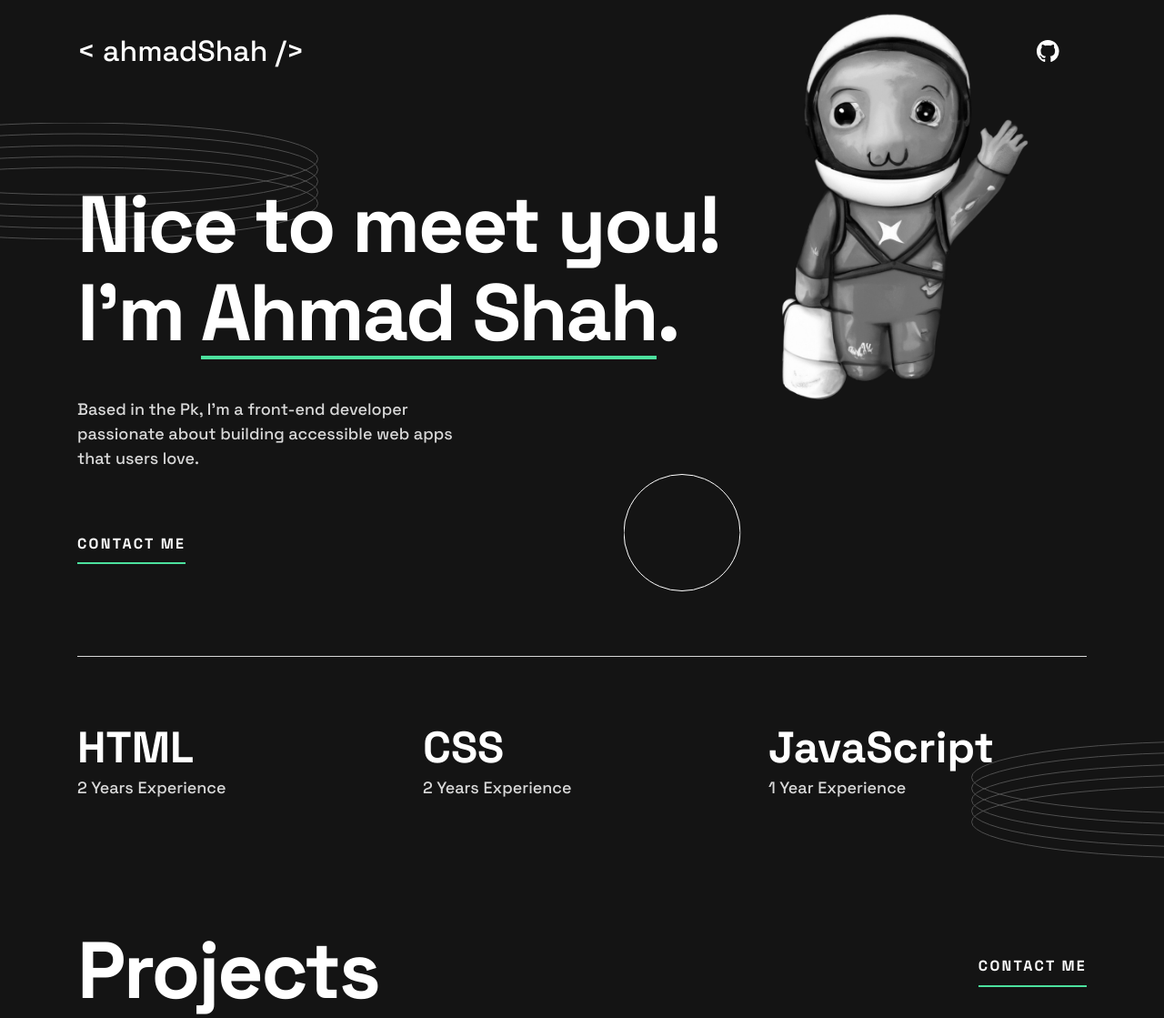
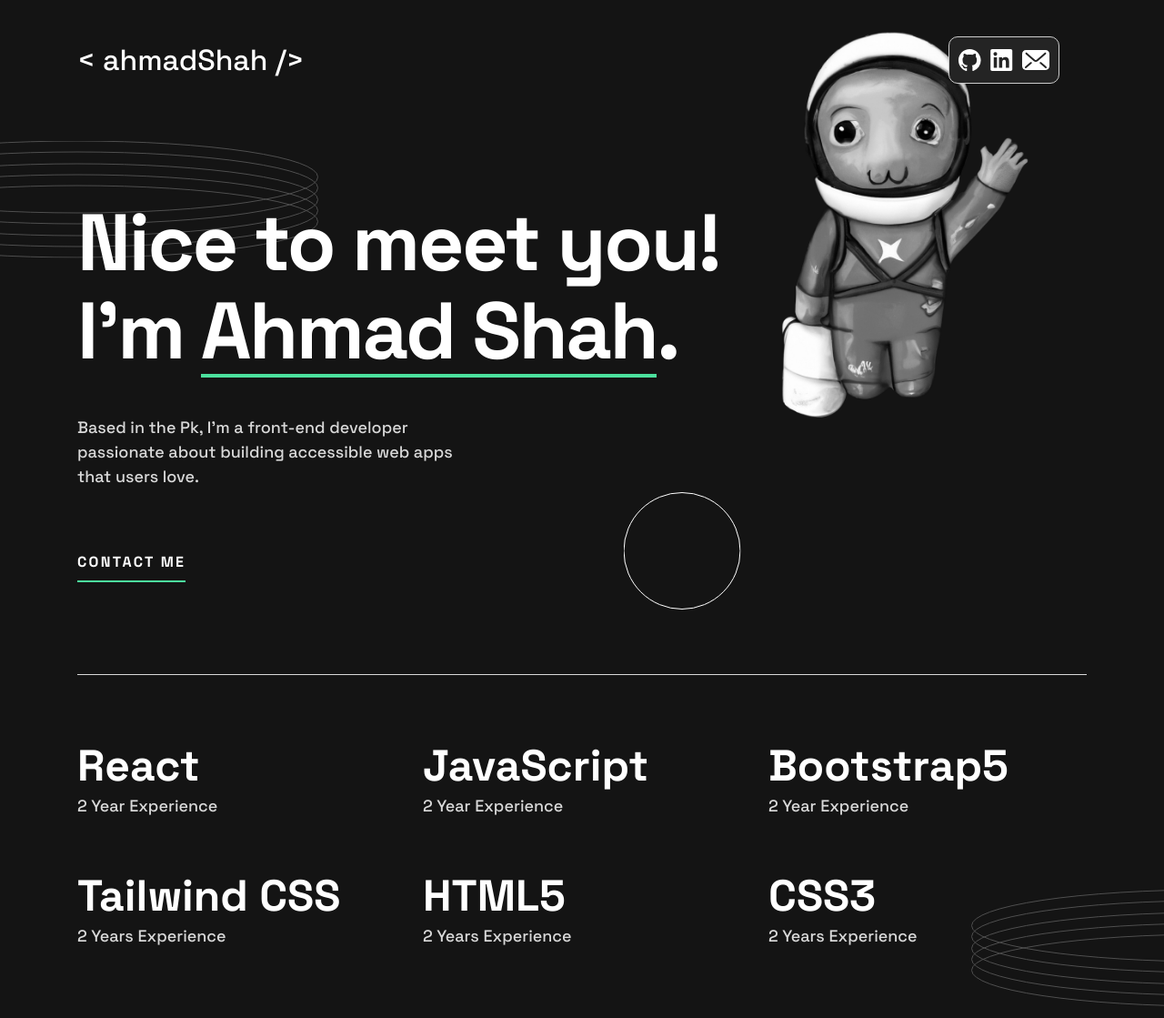
Before and after one commit to syed-ahmad-global/portfolioWeb, a plain HTML site: page index.html in a window 1280 px wide. Shown: the top 1119 px of the page at 91% size. Drawn offline with Linux system fonts and the light colour scheme.

Commit message:
link updated email added

```diff
--- a/index.html
+++ b/index.html
@@ -28,7 +28,8 @@
             &lt ahmadShah &#47&gt
             <span class="visually-hidden">(to home page)</span>
           </a>
-          <a href="https://github.com/SyedMuhammadAhmadShah123" class="header__social" target="_blank">
+          <div class="header__links">
+          <a href="https://github.com/syed-ahmad-global" class="header__social" target="_blank">
             <svg
               xmlns="http://www.w3.org/2000/svg"
               width="25"
@@ -44,22 +45,8 @@
               />
             </svg>
           </a>
-          <!-- <a href="" class="header__social">
-            <svg
-              xmlns="http://www.w3.org/2000/svg"
-              width="26"
-              height="23"
-              aria-labelledby="socialFrontendMentor"
-              role="img"
-            >
-              <title id="socialFrontendMentor">Frontend Mentor</title>
-              <path
-                fill="#FFF"
-                d="M13.084.23a.751.751 0 0 0-.736.75v14.267a.75.75 0 1 0 1.5 0V.98a.75.75 0 0 0-.763-.75ZM24.44 4.504a.752.752 0 0 0-.284.064l-6.44 2.875a.752.752 0 0 0 0 1.37l6.44 2.884a.75.75 0 0 0 .612-1.369L19.861 8.13l4.907-2.191a.753.753 0 0 0 .38-.99.752.752 0 0 0-.708-.444ZM1.371 9.663a.752.752 0 0 0-.74.938C2.41 17.447 8.603 22.23 15.685 22.23a.75.75 0 1 0 0-1.501A14.053 14.053 0 0 1 2.083 10.225a.75.75 0 0 0-.712-.561v-.001Z"
-              />
-            </svg>
-          </a>
-          <a href="" class="header__social">
+
+         <a href="https://linkedin.com/in/syed-ahmad-global" class="header__social" target="_blank" >
             <svg
               xmlns="http://www.w3.org/2000/svg"
               width="25"
@@ -75,7 +62,35 @@
               />
             </svg>
           </a>
-          <a href="" class="header__social">
+          <a href="mailto:example@example.com" class="header__social" target="_blank" onmouseover="copyEmail()">
+            <svg height="30px" width="30px" version="1.1" id="_x32_" xmlns="http://www.w3.org/2000/svg" xmlns:xlink="http://www.w3.org/1999/xlink"
+	 viewBox="0 0 512 512"  xml:space="preserve">
+<style type="text/css">
+	.st0{fill:#ffff;}
+</style>
+<g>
+	<path class="st0" d="M440.917,67.925H71.083C31.827,67.925,0,99.752,0,139.008v233.984c0,39.256,31.827,71.083,71.083,71.083
+		h369.834c39.255,0,71.083-31.827,71.083-71.083V139.008C512,99.752,480.172,67.925,440.917,67.925z M178.166,321.72l-99.54,84.92
+		c-7.021,5.992-17.576,5.159-23.567-1.869c-5.992-7.021-5.159-17.576,1.87-23.567l99.54-84.92c7.02-5.992,17.574-5.159,23.566,1.87
+		C186.027,305.174,185.194,315.729,178.166,321.72z M256,289.436c-13.314-0.033-26.22-4.457-36.31-13.183l0.008,0.008l-0.032-0.024
+		c0.008,0.008,0.017,0.008,0.024,0.016L66.962,143.694c-6.98-6.058-7.723-16.612-1.674-23.583c6.057-6.98,16.612-7.723,23.582-1.674
+		l152.771,132.592c3.265,2.906,8.645,5.004,14.359,4.971c5.706,0.017,10.995-2.024,14.44-5.028l0.074-0.065l152.615-132.469
+		c6.971-6.049,17.526-5.306,23.583,1.674c6.048,6.97,5.306,17.525-1.674,23.583l-152.77,132.599
+		C282.211,284.929,269.322,289.419,256,289.436z M456.948,404.771c-5.992,7.028-16.547,7.861-23.566,1.869l-99.54-84.92
+		c-7.028-5.992-7.861-16.546-1.869-23.566c5.991-7.029,16.546-7.861,23.566-1.87l99.54,84.92
+		C462.107,387.195,462.94,397.75,456.948,404.771z"/>
+</g>
+</svg>
+              <title id="socialMail">Email</title>
+              <path
+                fill="#FFF"
+                d="M12 2L2 7h3v6h6V7h3z"
+              />
+            </svg>
+            <span class="tooltip">Email Copied!</span>
+          </a>
+
+             <!--<a href="" class="header__social">
             <svg
               xmlns="http://www.w3.org/2000/svg"
               width="24"
@@ -90,6 +105,7 @@
               />
             </svg>
           </a> -->
+          </div>
         </nav>
       </div>
     </header>
@@ -148,16 +164,28 @@
         <div class="wrapper skills__wrapper bottom-border">
           <h2 class="visually-hidden">Skills</h2>
           <div class="skills__item">
-            <h3 class="skills__title">HTML</h3>
+            <h3 class="skills__title">React</h3>
+            <p class="skills__description">2 Year Experience</p>
+          </div>
+          <div class="skills__item">
+            <h3 class="skills__title">JavaScript</h3>
+            <p class="skills__description">2 Year Experience</p>
+          </div>
+          <div class="skills__item">
+            <h3 class="skills__title">Bootstrap5</h3>
+            <p class="skills__description">2 Year Experience</p>
+          </div>
+          <div class="skills__item">
+            <h3 class="skills__title">Tailwind CSS</h3>
             <p class="skills__description">2 Years Experience</p>
           </div>
           <div class="skills__item">
-            <h3 class="skills__title">CSS</h3>
+            <h3 class="skills__title">HTML5</h3>
             <p class="skills__description">2 Years Experience</p>
           </div>
           <div class="skills__item">
-            <h3 class="skills__title">JavaScript</h3>
-            <p class="skills__description">1 Year Experience</p>
+            <h3 class="skills__title">CSS3</h3>
+            <p class="skills__description">2 Years Experience</p>
           </div>
         </div>
         <img
@@ -168,6 +196,7 @@
           height="129"
         />
       </section>
+
 
       <section class="projects">
         <div class="wrapper projects__wrapper">
@@ -193,8 +222,8 @@
               </picture>
               <h3 class="projects__name">Design Portfolio</h3>
               <p class="projects__tags">
-                <span>HTML</span>
-                <span>CSS</span>
+                <!-- <span>HTML</span>
+                <span>CSS</span> -->
               </p>
               <div class="projects__links">
                 <a href="https://uranus1.netlify.app/" class="underline">View Project</a>
@@ -218,9 +247,9 @@
               </picture>
               <h3 class="projects__name">Boat Selling Landing Page</h3>
               <p class="projects__tags">
-                <span>HTML</span>
+                <!-- <span>HTML</span>
                 <span>CSS</span>
-                <span>Bootstrap</span>
+                <span>Bootstrap</span> -->
               </p>
               <div class="projects__links">
                 <a href="https://nava1.netlify.app/" class="underline">View Project</a>
@@ -244,9 +273,9 @@
               </picture>
               <h3 class="projects__name"> whack-a-mole Game</h3>
               <p class="projects__tags">
-                <span>HTML</span>
+                <!-- <span>HTML</span>
                 <span>CSS</span>
-                <span>JavaScript</span>
+                <span>JavaScript</span> -->
               </p>
               <div class="projects__links">
                 <a href="https://whack-a-mole-1.netlify.app/" class="underline">View Project</a>
@@ -270,9 +299,9 @@
               </picture>
               <h3 class="projects__name">To Do List Web App</h3>
               <p class="projects__tags">
-                <span>HTML</span>
+                <!-- <span>HTML</span>
                 <span>CSS</span>
-                <span>JavaScript</span>
+                <span>JavaScript</span> -->
               </p>
               <div class="projects__links">
                 <a href="https://todo-list-home.netlify.app/" class="underline">View Project</a>
@@ -438,22 +467,8 @@
               />
             </svg>
           </a>
-          <!-- <a href="" class="header__social">
-            <svg
-              xmlns="http://www.w3.org/2000/svg"
-              width="26"
-              height="23"
-              aria-labelledby="socialFrontendMentor"
-              role="img"
-            >
-              <title id="socialFrontendMentor">Frontend Mentor</title>
-              <path
-                fill="#FFF"
-                d="M13.084.23a.751.751 0 0 0-.736.75v14.267a.75.75 0 1 0 1.5 0V.98a.75.75 0 0 0-.763-.75ZM24.44 4.504a.752.752 0 0 0-.284.064l-6.44 2.875a.752.752 0 0 0 0 1.37l6.44 2.884a.75.75 0 0 0 .612-1.369L19.861 8.13l4.907-2.191a.753.753 0 0 0 .38-.99.752.752 0 0 0-.708-.444ZM1.371 9.663a.752.752 0 0 0-.74.938C2.41 17.447 8.603 22.23 15.685 22.23a.75.75 0 1 0 0-1.501A14.053 14.053 0 0 1 2.083 10.225a.75.75 0 0 0-.712-.561v-.001Z"
-              />
-            </svg>
-          </a>
-          <a href="" class="header__social">
+
+          <a href="https://linkedin.com/in/syed-ahmad-global" class="header__social" target="_blank" >
             <svg
               xmlns="http://www.w3.org/2000/svg"
               width="25"
@@ -469,7 +484,7 @@
               />
             </svg>
           </a>
-          <a href="" class="header__social">
+          <!--  <a href="" class="header__social">
             <svg
               xmlns="http://www.w3.org/2000/svg"
               width="24"
@@ -487,5 +502,6 @@
         </nav>
       </div>
     </footer>
+    <script src="/script.js"></script>
   </body>
 </html>
--- /dev/null
+++ b/script.js
@@ -0,0 +1,10 @@
+function copyEmail() {
+    const email = "ahmad53.work@gmail.com";
+    navigator.clipboard.writeText(email).then(() => {
+      const tooltip = document.querySelector(".tooltip");
+      tooltip.classList.add("show");
+      setTimeout(() => {
+        tooltip.classList.remove("show");
+      }, 2000);
+    });
+  }
--- a/style.css
+++ b/style.css
@@ -40,7 +40,7 @@
 input,
 textarea,
 button {
-  font-family: 'Space Grotesk', sans-serif;
+  font-family: "Space Grotesk", sans-serif;
 }
 
 body {
@@ -180,6 +180,36 @@
   color: var(--text1);
   text-decoration: none;
   flex: 1 0 100%;
+}
+
+.header__links {
+  display: flex;
+  align-items: center;
+  justify-content: center;
+  gap: 10px;
+  padding: 10px;
+  background-color: var(--bg-body2);
+  border-radius: 10px;
+  border: 1px solid #ccc;
+}
+/* Tooltip styling */
+.tooltip {
+  visibility: hidden;
+  opacity: 0;
+  position: absolute;
+  background-color: #333;
+  color: #fff;
+  border-radius: 4px;
+  padding: 5px;
+  font-size: 12px;
+  transition: opacity 0.3s;
+  top: 30px; /* Adjust depending on the layout */
+  right: 0;
+}
+
+.header__social:hover .tooltip {
+  visibility: visible;
+  opacity: 1;
 }
 
 .header__social > svg > path {
@@ -593,7 +623,7 @@
   }
 
   .projects__picture::after {
-    content: '';
+    content: "";
     position: absolute;
     width: 100%;
     height: 100%;
@@ -777,7 +807,7 @@
 }
 
 @media (max-width: 37.5em) {
-  .hero__image{
+  .hero__image {
     margin-top: 5em;
     /* border: 2px solid red; */
     width: 19em;
```
